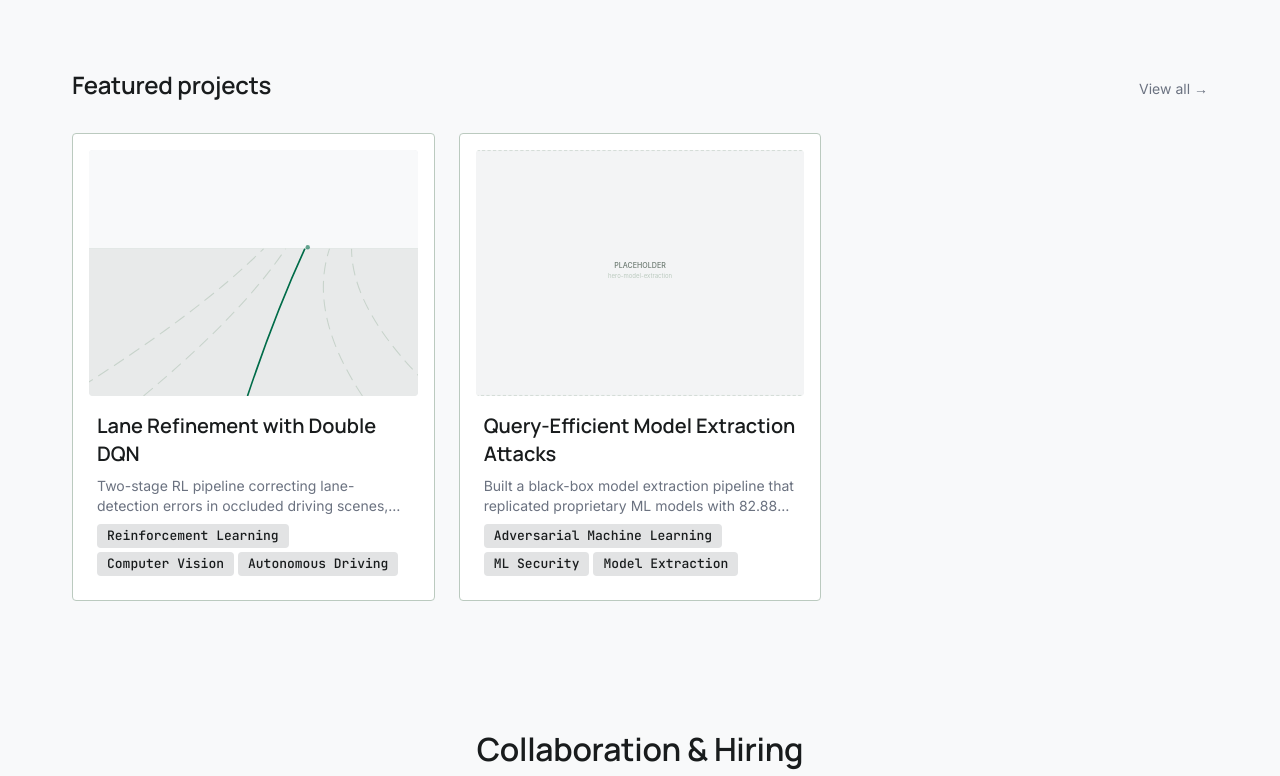
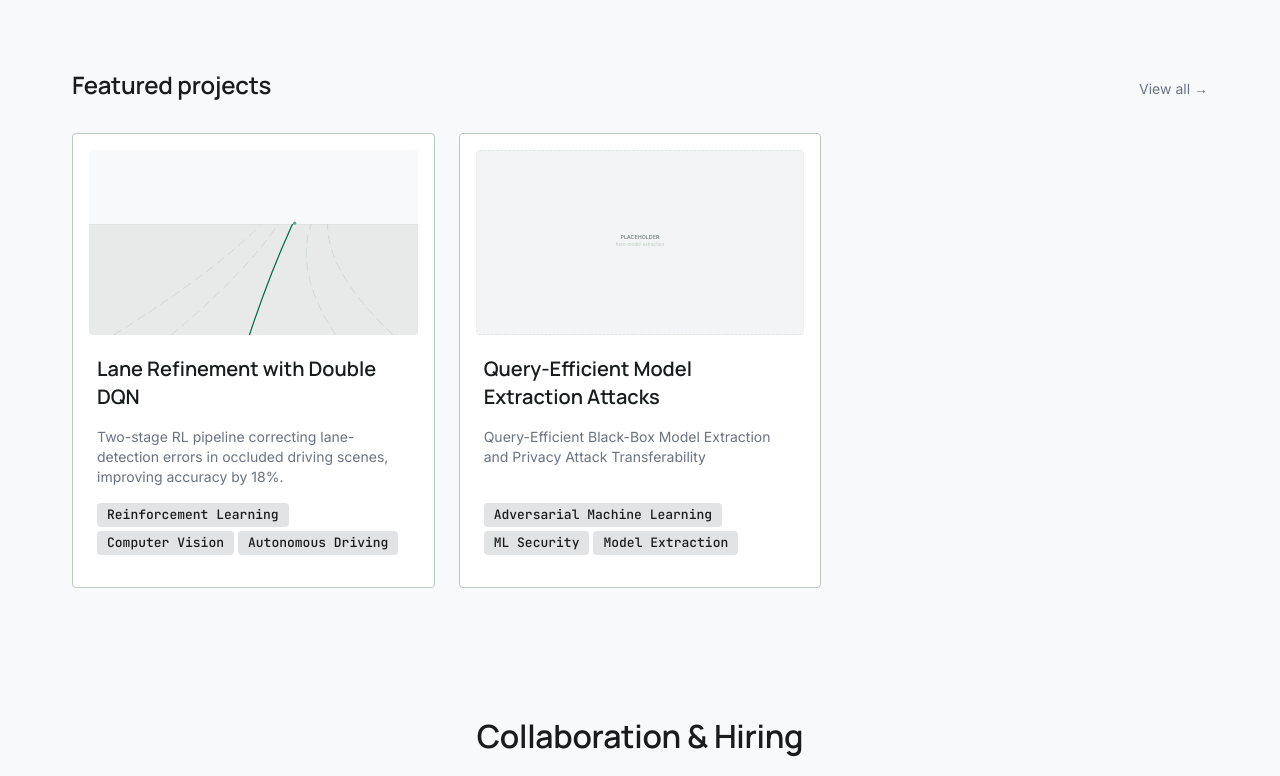
Before and after one commit to 95-ag/ag-portfolio, a Next.js app: page / in a window 1280 px wide. Shown: the part 534-1310 px from the top of the page. Built offline with nearby package versions, Linux system fonts and the light colour scheme.

Commit message:
refactor: work card aspect ratio, subtitle display, and hover affordance

```diff
--- a/src/components/project/project-card.tsx
+++ b/src/components/project/project-card.tsx
@@ -1,4 +1,4 @@
-import { Briefcase, Code2, FlaskConical } from "lucide-react";
+import { ArrowRight, Briefcase, Code2, FlaskConical } from "lucide-react";
 import Link from "next/link";
 import { HeroMedia } from "@/components/project/hero-media";
 import { Tag } from "@/components/ui/tag";
@@ -22,6 +22,7 @@ export function ProjectCard({
 }: ProjectCardProps) {
   const { slug, frontmatter: fm } = project;
   const CategoryIcon = categoryIcon[fm.projectType];
+  const displayText = fm.subtitle ?? fm.summary;
 
   return (
     <Link
@@ -29,7 +30,7 @@ export function ProjectCard({
       className={cn(
         "group flex flex-col rounded-[var(--radius-sm)] border border-[var(--outline-variant)] bg-[var(--surface-raised)]",
         "transition-colors duration-[var(--duration-fast)]",
-        "hover:border-[var(--outline)]",
+        "hover:border-[var(--outline)] hover:bg-[var(--surface)]",
         "focus-visible:outline-2 focus-visible:outline-offset-2 focus-visible:outline-[var(--focus-ring)]",
       )}
     >
@@ -43,8 +44,8 @@ export function ProjectCard({
             <p className="type-headline-sm font-semibold text-[var(--on-surface)] group-hover:underline group-hover:decoration-[var(--accent)] group-hover:underline-offset-2">
               {fm.title}
             </p>
-            <p className="type-body-sm text-[var(--on-surface-muted)] line-clamp-2">
-              {fm.summary}
+            <p className="type-body-sm text-[var(--on-surface-muted)]">
+              {displayText}
             </p>
           </div>
           <div className="flex flex-wrap gap-[var(--spacing-xs)]">
@@ -57,14 +58,10 @@ export function ProjectCard({
         </div>
       ) : (
         <>
-          {/* Hero — inset with increased padding for breathing room */}
+          {/* Hero — image scales slightly on hover */}
           <div className="p-[var(--spacing-md)]">
-            <div
-              className={cn(
-                "relative w-full overflow-hidden rounded-[var(--radius-sm)] bg-[var(--surface-sunken)]",
-                variant === "featured" ? "aspect-[4/3]" : "aspect-square",
-              )}
-            >
+            <div className="relative w-full overflow-hidden rounded-[var(--radius-sm)] bg-[var(--surface-sunken)] aspect-video">
+              <div className="absolute inset-0 transition-transform duration-[var(--duration-slow)] group-hover:scale-[1.03]">
                 <HeroMedia
                   src={fm.heroImage}
                   alt={fm.heroAlt}
@@ -73,9 +70,12 @@ export function ProjectCard({
                 />
               </div>
             </div>
+          </div>
 
           {/* Body */}
-          <div className="flex flex-1 flex-col gap-[var(--spacing-sm)] px-[var(--spacing-lg)] pb-[var(--spacing-lg)]">
+          <div className="flex flex-1 flex-col gap-[var(--spacing-md)] px-[var(--spacing-lg)] pb-[var(--spacing-xl)] pt-[var(--spacing-xs)]">
+            {/* Title row with trailing chevron */}
+            <div className="flex items-start justify-between gap-[var(--spacing-sm)]">
               <p
                 className={cn(
                   "font-semibold text-[var(--on-surface)]",
@@ -85,8 +85,15 @@ export function ProjectCard({
               >
                 {fm.title}
               </p>
-            <p className="type-body-sm flex-1 text-[var(--on-surface-muted)] line-clamp-2">
-              {fm.summary}
+              <ArrowRight
+                size={16}
+                aria-hidden
+                className="mt-[3px] shrink-0 text-[var(--on-surface-muted)] opacity-0 transition-all duration-[var(--duration-fast)] group-hover:translate-x-[3px] group-hover:text-[var(--accent)] group-hover:opacity-100"
+              />
+            </div>
+
+            <p className="type-body-sm flex-1 text-[var(--on-surface-muted)]">
+              {displayText}
             </p>
             <div className="flex flex-wrap gap-[var(--spacing-xs)]">
               {fm.tags.slice(0, 3).map((tag) => (
```
Lines whose indentation alone changed are shown as unchanged.
